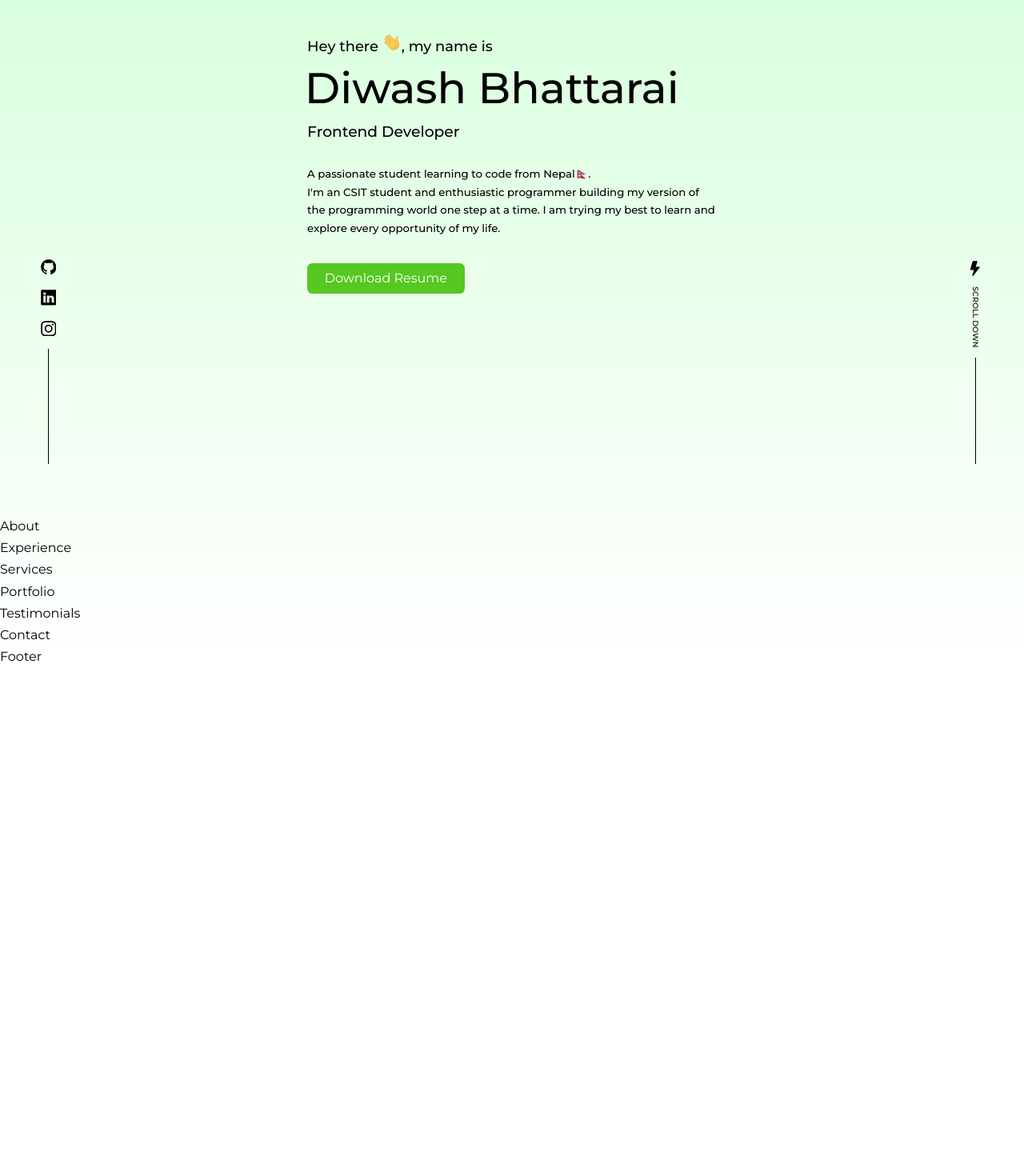
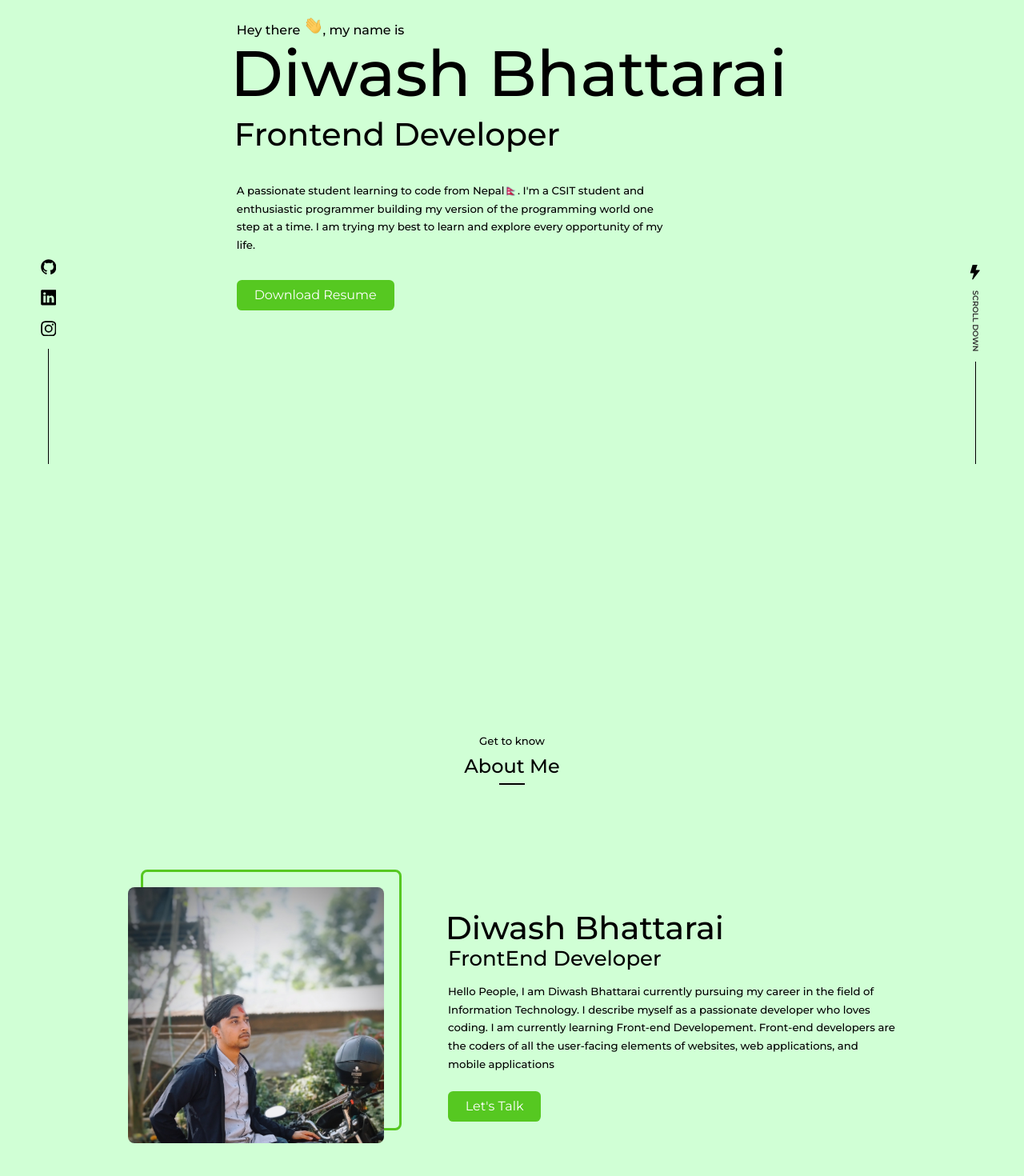
Before and after one commit to diwashbhattarai999/db-portfolio, a React (Create React App) app: page / in a window 1280 px wide. Shown: the part 220-1690 px from the top of the page at 80% size. Before the commit the page ends 1054 px from the top, so only its background shows below. Built offline with nearby package versions, Linux system fonts and the light colour scheme.

Commit message:
about section added

```diff
--- a/public/index.html
+++ b/public/index.html
@@ -4,6 +4,7 @@
     <meta charset="UTF-8" />
     <meta http-equiv="X-UA-Compatible" content="IE=edge" />
     <meta name="viewport" content="width=device-width, initial-scale=1.0" />
+    <link rel="shortcut icon" href="favicon.ico" type="image/x-icon">
     <title>DB | Portfolio</title>
   </head>
   <body>
--- a/src/components/about/About.css
+++ b/src/components/about/About.css
@@ -0,0 +1,112 @@
+.about__container {
+  padding: 5rem 0;
+  text-align: center;
+}
+
+.about__container .about__title {
+  display: flex;
+  flex-direction: column;
+  align-items: center;
+  margin-bottom: 4rem;
+}
+
+.about__container .about__title .about__line {
+  width: 2rem;
+  height: 2px;
+  background-color: black;
+}
+
+.about__container .about__info-img {
+  position: relative;
+  max-width: 20rem;
+  margin: 0 auto;
+}
+
+.about__container .about__info-img img {
+  border-radius: 0.5rem;
+}
+
+.about__info-img-info {
+  margin-top: 1rem;
+}
+
+.about__info-img-info h1 {
+  line-height: initial;
+  font-size: clamp(36px, 7vw, 50px);
+  margin-left: -0.2rem;
+}
+
+.about__info-img-info h3 {
+  font-size: clamp(20px, 6vw, 30px);
+  margin-top: -0.5rem;
+  margin-bottom: 0.5rem;
+}
+
+.about__info-img-info .btn {
+  margin-top: 1.4rem;
+}
+
+/* =============== MEDIA QUERIES(MEDIUM DEVICES) =============== */
+@media screen and (min-width: 768px) {
+  .about__container {
+    height: 100vh;
+    display: flex;
+    justify-content: center;
+    flex-direction: column;
+    padding: 0 2.6rem;
+  }
+
+  .about__container .about__title{
+    margin-bottom: 8rem;
+  }
+
+  .about__container .about__info-img::before {
+    content: "";
+    position: absolute;
+    width: 100%;
+    height: 100%;
+    border: 0.2rem solid var(--color-green);
+    border-radius: 0.5rem;
+    bottom: 1rem;
+    left: 1rem;
+    z-index: -999;
+  }
+
+  .about__container .about__info-img:hover::before{
+    bottom: 0.5rem;
+    left: 0.5rem;
+    cursor: pointer;
+    transition: .5s ease;
+  }
+
+  .about__info-img-info h1 {
+    font-size: clamp(36px, 7vw, 40px);
+  }
+
+  .about__info-img-info h3 {
+    font-size: clamp(20px, 5vw, 26px);
+  }
+}
+
+/* =============== MEDIA QUERIES(LARGE DEVICES) =============== */
+@media screen and (min-width: 1024px) {
+  .about__container {
+    padding: 0;
+    text-align: left;
+  }
+
+  .about__container .about__info {
+    display: flex;
+    align-items: center;
+    gap: 5rem;
+  }
+
+  .about__container .about__info-img {
+    margin: 0 ;
+  }
+
+  .about__info-img-info {
+    margin-bottom: 1rem;
+    max-width: 50rem;
+  }
+}
--- a/src/components/about/About.jsx
+++ b/src/components/about/About.jsx
@@ -1,8 +1,37 @@
 import React from "react";
 import "./About.css";
+import Profile from "../../assets/profile.jpg";
 
 const About = () => {
-  return <div>About</div>;
+  return (
+    <section id="about">
+      <div className="container about__container">
+        <div className="about__title">
+          <h5>Get to know</h5>
+          <h2>About Me</h2>
+          <div className="about__line"></div>
+        </div>
+        <div className="about__info">
+          <div className="img about__info-img">
+            <img src={Profile} alt="" />
+          </div>
+          <div className="about__info-img-info">
+            <h1>Diwash Bhattarai</h1>
+            <h3>FrontEnd Developer</h3>
+            <h5>
+              Hello People, I am Diwash Bhattarai currently pursuing my career
+              in the field of Information Technology. I describe myself as a
+              passionate developer who loves coding. I am currently learning
+              Front-end Developement. Front-end developers are the coders of all
+              the user-facing elements of websites, web applications, and mobile
+              applications
+            </h5>
+            <a href="#contact" className="btn">Let's Talk</a>
+          </div>
+        </div>
+      </div>
+    </section>
+  );
 };
 
 export default About;
--- a/src/components/header/Header.css
+++ b/src/components/header/Header.css
@@ -10,13 +10,11 @@
 .header__container .header__hero {
   margin: auto 0;
   padding-bottom: 5rem;
-  text-align: left;
-  max-width: 32rem;
 }
 
 .header__container .header__hero .header__hero-title {
-  margin-bottom: -0.6rem;
-  font-size: clamp(.8rem, 1.4vw, 3rem);
+  margin-bottom: -0.5rem;
+  font-size: clamp(14px, 5vw, 16px);
 }
 
 .header__hero > h5 > img {
@@ -25,16 +23,21 @@
 }
 
 .header__container .header__hero h1 {
-  margin-left: -0.2rem;
-  font-size: clamp(1.8rem, 4.2vw, 5rem);
+  margin-left: -.5rem;
+  text-align: left;
+  line-height: initial !important;
+  font-size: clamp(36px, 8vw, 80px);
 }
 
 .header__container .header__hero h3 {
+  margin-left: -.2rem;
   margin-top: -0.4rem;
+  font-size: clamp(20px, 7vw, 40px);
 }
 
 .header__container .header__hero .header__hero-para {
   margin-top: 1.6rem;
+  max-width: 34rem;
 }
 
 .header__container .header__hero .btn {
@@ -44,10 +47,19 @@
 
 /* =============== MEDIA QUERIES(MEDIUM DEVICES) =============== */
 @media screen and (max-width: 1024px) {
-
+  .header__container .header__hero h1 {
+    margin-left: -.3rem;
+  }
 }
 
 /* =============== MEDIA QUERIES(SMALL DEVICES) =============== */
 @media screen and (max-width: 600px) {
+  .header__container .header__hero .header__hero-title {
+    margin-bottom: 0;
+    margin-left: -.1rem;
+  }
+  .header__container .header__hero h3 {
+    margin-top: 0;
 
+  }
 }
--- a/src/components/header/Header.jsx
+++ b/src/components/header/Header.jsx
@@ -4,7 +4,7 @@ import CV  from "../../assets/DiwashCv.pdf";
 
 const Header = () => {
   return (
-    <div className="container header__container">
+    <div className="container header__container" id="home">
       <div className="header__hero">
         <h5 className="header__hero-title">
           Hey there <img src={Wave} alt="wave" />, my name is
@@ -12,9 +12,8 @@ const Header = () => {
         <h1>Diwash Bhattarai</h1>
         <h3>Frontend Developer</h3>
         <div className="header__hero-para">
-          <h5>A passionate student learning to code from Nepal🇳🇵.</h5>
-          <h5>
-            I'm an CSIT student and enthusiastic programmer building my version
+          <h5>A passionate student learning to code from Nepal🇳🇵.
+            I'm a CSIT student and enthusiastic programmer building my version
             of the programming world one step at a time. I am trying my best to
             learn and explore every opportunity of my life.
           </h5>
--- a/src/components/nav/Nav.css
+++ b/src/components/nav/Nav.css
@@ -41,15 +41,13 @@
   padding: 0.2rem 0.5rem;
   letter-spacing: 0.1rem;
 }
-.nav__container .nav__links .nav__link:hover {
+
+.nav__container .nav__links .nav__link:hover,
+.nav__container .nav__links .active {
   border-bottom: 2px solid var(--color-green);
-  cursor: pointer;
   background-color: #c0ffc7;
 }
 
-.nav__container .nav__links .nav__link .active{
-    background-color: #c0ffc7;
-}
 
 .nav__container .nav__links .btn {
   margin-left: 3.2rem;
@@ -79,7 +77,7 @@
   }
 
   .active {
-    padding: 1rem 1.8rem;
+    padding: 1rem 1.4rem;
   }
 
   .nav__container .nav__menu {
--- a/src/components/nav/Nav.jsx
+++ b/src/components/nav/Nav.jsx
@@ -10,23 +10,23 @@ const Nav = ({ contentRef }) => {
 
   const [menuIcon, setMenuIcon] = useState(false);
 
+  const [navActive, setNavActive] = useState("#home");
+
   const linkRef = useRef();
+
   /* ==================== Click Outside Close ==================== */
-
   useEffect((e) => {
     const handleNav = (e) => {
       if (!linkRef.current.contains(e.target)) {
         setMenuIcon(false);
       }
     };
-
     /* ==================== Click Outside Close End ==================== */
 
     document.addEventListener("mousedown", handleNav);
   });
 
   /* ==================== Scroll Navbar ==================== */
-
   useEffect(() => {
     const handleScroll = () => {
       if (typeof window !== "undefined") {
@@ -47,19 +47,15 @@ const Nav = ({ contentRef }) => {
       return () => window.removeEventListener("scroll", handleScroll);
     }
   }, [lastScrollY]);
-
   /* ==================== Scroll Navbar End ==================== */
 
   /* ==================== Blur Bg ==================== */
-
   useEffect(() => {
     if (menuIcon) contentRef.current.className = "blur";
     else contentRef.current.className = undefined;
   });
-
   /* ==================== Blur Bg End ==================== */
 
-  /* ==================== Mobile Navbar ==================== */
   const handleMenu = () => {
     setMenuIcon((prevMenuIcon) => !prevMenuIcon);
   };
@@ -69,26 +65,52 @@ const Nav = ({ contentRef }) => {
   else document.body.style.overflow = "auto";
   /* =============== Body Scroll End =============== */
 
-  const showNavLinks = menuIcon ? "nav__links" : "nav__links nav__close";
-
-  /* ==================== Mobile Navbar End==================== */
-
   return (
     <nav className={`nav__container  ${showNavbar ? "active" : "hidden"}`}>
-      <a href="#home" className="nav__logo">
+      <a
+        href="#"
+        className="nav__logo"
+        onClick={() => {
+          setNavActive("#home");
+        }}
+      >
         DB
       </a>
-      <div className={showNavLinks} ref={linkRef}>
-        <a href="#about" className="nav__link">
+      <div className={`nav__links ${!menuIcon && "nav__close"}`} ref={linkRef}>
+        <a
+          href="#about"
+          className={`nav__link ${navActive === "#about" ? "active" : ""}`}
+          onClick={() => {
+            setNavActive("#about");
+          }}
+        >
           About
         </a>
-        <a href="#experience" className="nav__link">
+        <a
+          href="#experience"
+          className={`nav__link ${navActive === "#experience" ? "active" : ""}`}
+          onClick={() => {
+            setNavActive("#experience");
+          }}
+        >
           Experience
         </a>
-        <a href="#portfolio" className="nav__link">
+        <a
+          href="#portfolio"
+          className={`nav__link ${navActive === "#portfolio" ? "active" : ""}`}
+          onClick={() => {
+            setNavActive("#portfolio");
+          }}
+        >
           Portfolio
         </a>
-        <a href="#contact" className="nav__link">
+        <a
+          href="#contact"
+          className={`nav__link ${navActive === "#contact" ? "active" : ""}`}
+          onClick={() => {
+            setNavActive("#contact");
+          }}
+        >
           Contact
         </a>
         <a href={CV} target="__blank" className="btn">
--- a/src/components/social/RightSocial.js
+++ b/src/components/social/RightSocial.js
@@ -1,11 +1,30 @@
+import { useEffect, useState } from "react";
 import { BsLightningFill } from "react-icons/bs";
 import "./Social.css";
 
 const RightSocial = () => {
+  const [scroll, setScroll] = useState(false);
+
+  useEffect(() => {
+
+    const handleScroll = () => {
+      if(window.scrollY > 100)
+        setScroll(true)
+      else
+        setScroll(false)
+    }
+
+    window.addEventListener('scroll', handleScroll);
+  })
+  const href = scroll ? "#" : "#about";
+  console.log(href)
+
   return (
     <div className="social__container social__right">
-      <BsLightningFill className="dark__mode social__link"/>
-      <a href="#about" className="scroll__down">Scroll down</a>
+      <BsLightningFill className="dark__mode social__link" />
+      <a href={href} className="scroll__down">
+        {scroll ? "Scroll Up" : "Scroll Down"}
+      </a>
       <div className="social__line"></div>
     </div>
   );
--- a/src/components/social/Social.css
+++ b/src/components/social/Social.css
@@ -42,7 +42,7 @@
 }
 
 .social__right .social__line {
-  height: 8.3rem;
+  height: 8rem;
 }
 
 .scroll__down:hover {
--- a/src/index.css
+++ b/src/index.css
@@ -39,11 +39,18 @@ html {
 
 ::-webkit-scrollbar {
   display: none;
+  width: 1rem;
+  background-color: var(--color-white);
+}
+
+::-webkit-scrollbar-thumb{
+  background-color: var(--color-green);
+  border-radius: 1rem;
 }
 
 body {
   font-family: "Montserrat", sans-serif;
-  background: var(--bg-primary-gradient);
+  background: var(--color-blue);
   color: var(--color-black);
   line-height: 1.7;
 }
@@ -78,6 +85,7 @@ p{
 
 section {
   margin-top: 8rem;
+  height: 100vh;
 }
 
 section > h2,
@@ -158,6 +166,9 @@ img {
   .container {
     width: var(--container-width-sm);
   }
+  section {
+    margin-top: 0;
+  }
   section > h2 {
     margin-bottom: 2rem;
   }
```
Also changed, not shown: src/assets/profile.jpg (added), 1 other file (tests, documents, lock files or other folders).
